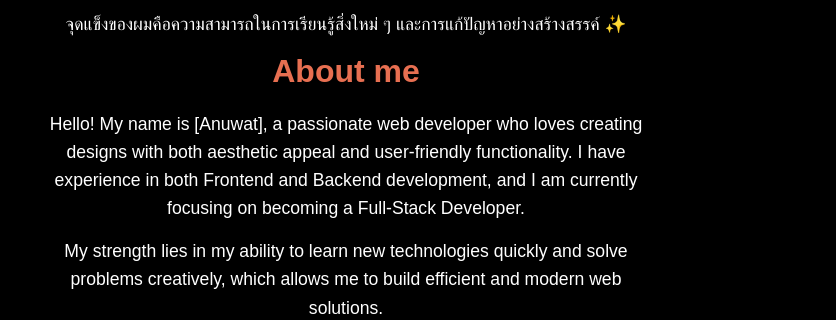
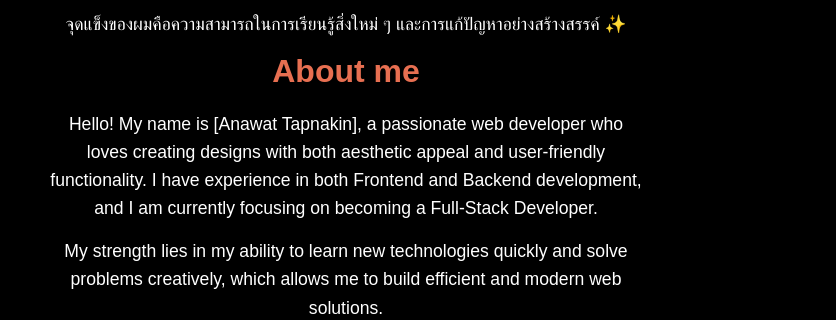
Before and after one commit to tua355330012/profile, a plain HTML site: page index.html in a window 1280 px wide. Both pictures are taken after a click on the link "About me". Shown: the part 377-697 px from the top of the page, 444-1280 px from the left. Drawn offline with Linux system fonts and the light colour scheme.

Commit message:
Add files via upload

```diff
--- a/index.html
+++ b/index.html
@@ -90,7 +90,7 @@
       </p>
       <h2>About me</h2>
       <p>
-        Hello! My name is [Anuwat], a passionate web developer who loves creating designs with both aesthetic appeal and user-friendly functionality.
+        Hello! My name is [Anawat Tapnakin], a passionate web developer who loves creating designs with both aesthetic appeal and user-friendly functionality.
         I have experience in both Frontend and Backend development, and I am currently focusing on becoming a Full-Stack Developer.
       </p>
       <p>
```
